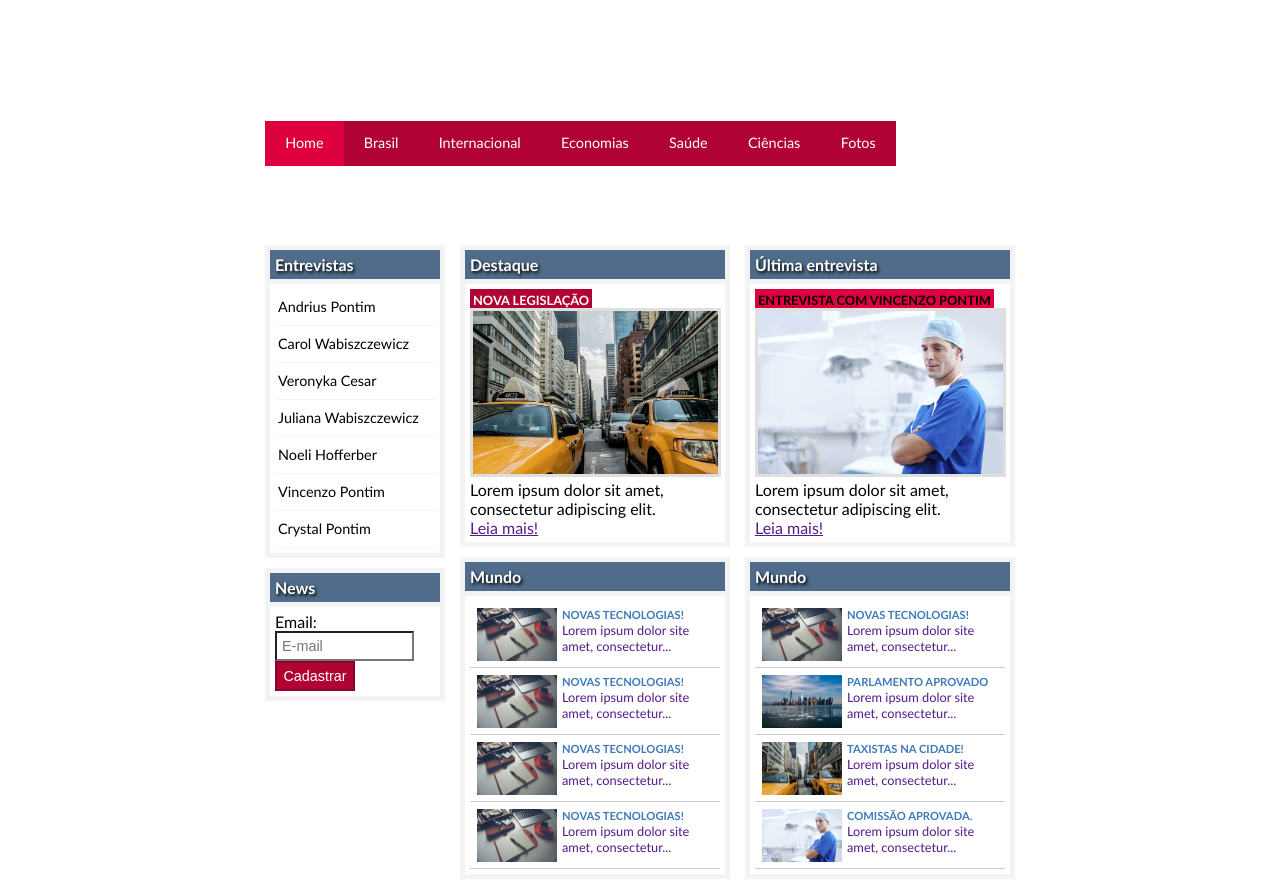
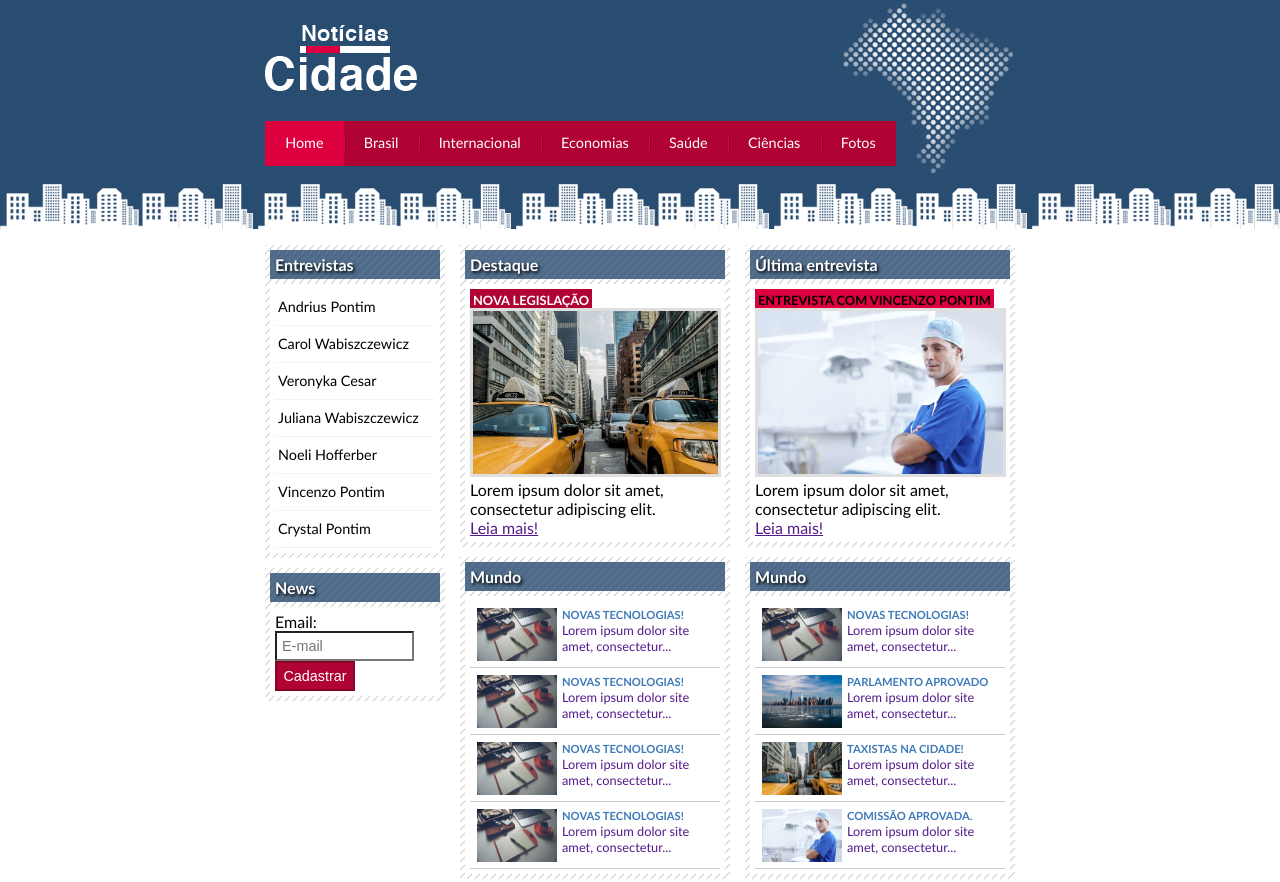
Before and after one commit to Carol-Wabiszczewicz/site-noticias, a plain HTML site: page index.html in a window 1280 px wide. Shown: the top 882 px of the page. Drawn offline with Linux system fonts and the light colour scheme.

Commit message:
Update estilo.css

```diff
--- a/estilo.css
+++ b/estilo.css
@@ -4,7 +4,7 @@
 }
 
 body {
-	background: #fff url(../imagens/fundo.png) repeat-x;
+	background: #fff url(fundo.png) repeat-x;
 	font-family: "Trebuchet MS", Helvetica, sans-serif;
 	font-size: 1em;
 
@@ -19,7 +19,7 @@ body {
 
 #topo {
 	height: 150px;
-	background: url(../imagens/detalhe-topo.png) no-repeat right top;
+	background: url(detalhe-topo.png) no-repeat right top;
 	padding-top: 25px ;
 
 }
@@ -27,7 +27,7 @@ body {
 .logo {
 	width: 152px;
 	height: 66px;
-	background: url(../imagens/logo.png) no-repeat left top;
+	background: url(logo.png) no-repeat left top;
 	text-indent: -3000px;
 }
 
@@ -57,7 +57,7 @@ ul {
 	line-height: 2.1em;
 	text-decoration: none;
 	color: #fff;
-	background: url(../imagens/divisor.png) no-repeat left center;
+	background: url(divisor.png) no-repeat left center;
 }
 
 #topo ul .primeiro a {
@@ -130,7 +130,7 @@ body.fotos #navegacao a#fotos {
 .caixa {
 	margin: 10px 0;
 	padding: 5px;
-	background: #f3f3f3 url(../imagens/fundo-caixa.png);
+	background: #f3f3f3 url(fundo-caixa.png);
 }
 
 h2 {
@@ -161,7 +161,7 @@ h2 {
 
 #lateral ul a:hover {
 	color: #a1a1a1;
-	background: #f9f9f9 url(../imagens/marcador.png) no-repeat left center;
+	background: #f9f9f9 url(marcador.png) no-repeat left center;
 	padding-left: 20px;
 }
 
```
